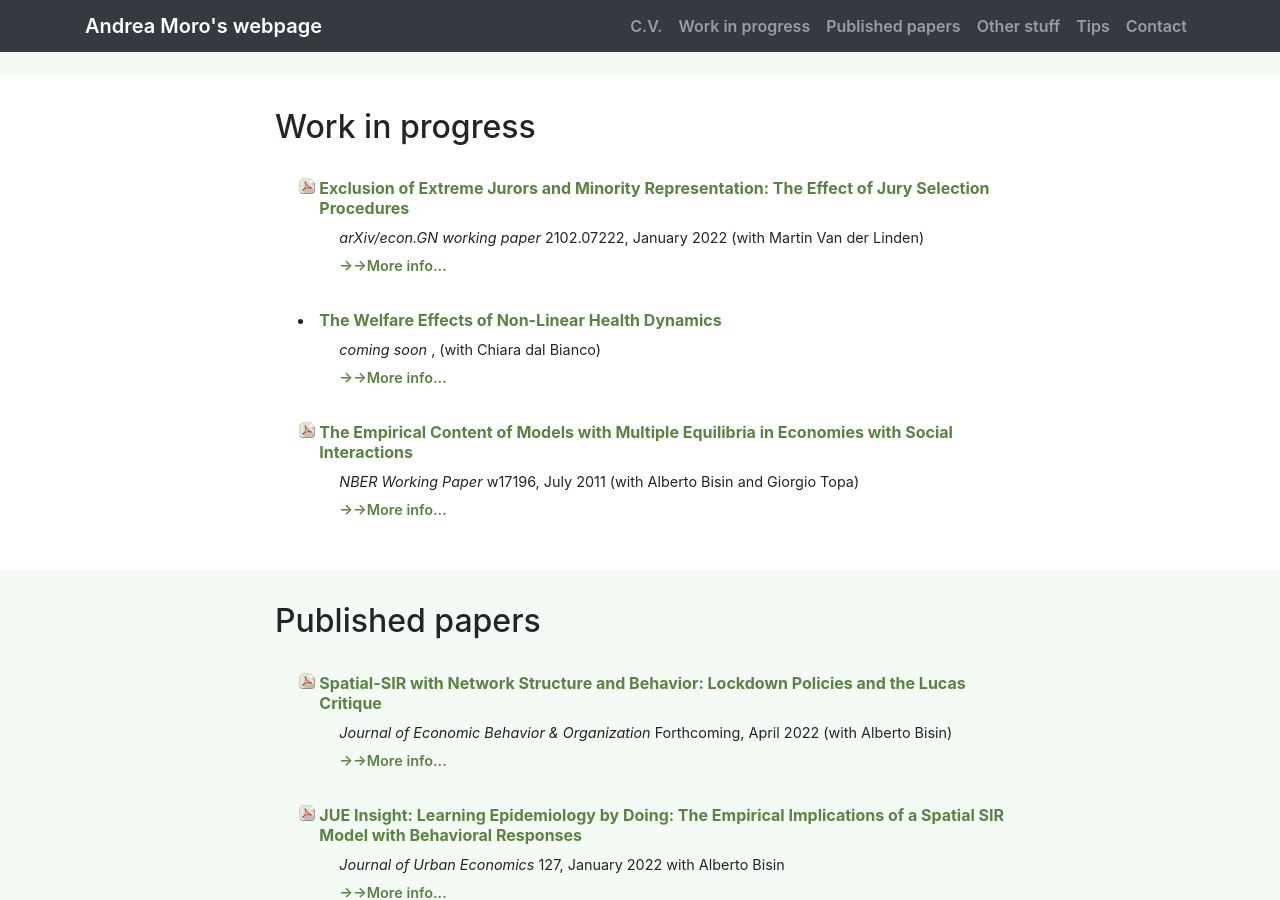
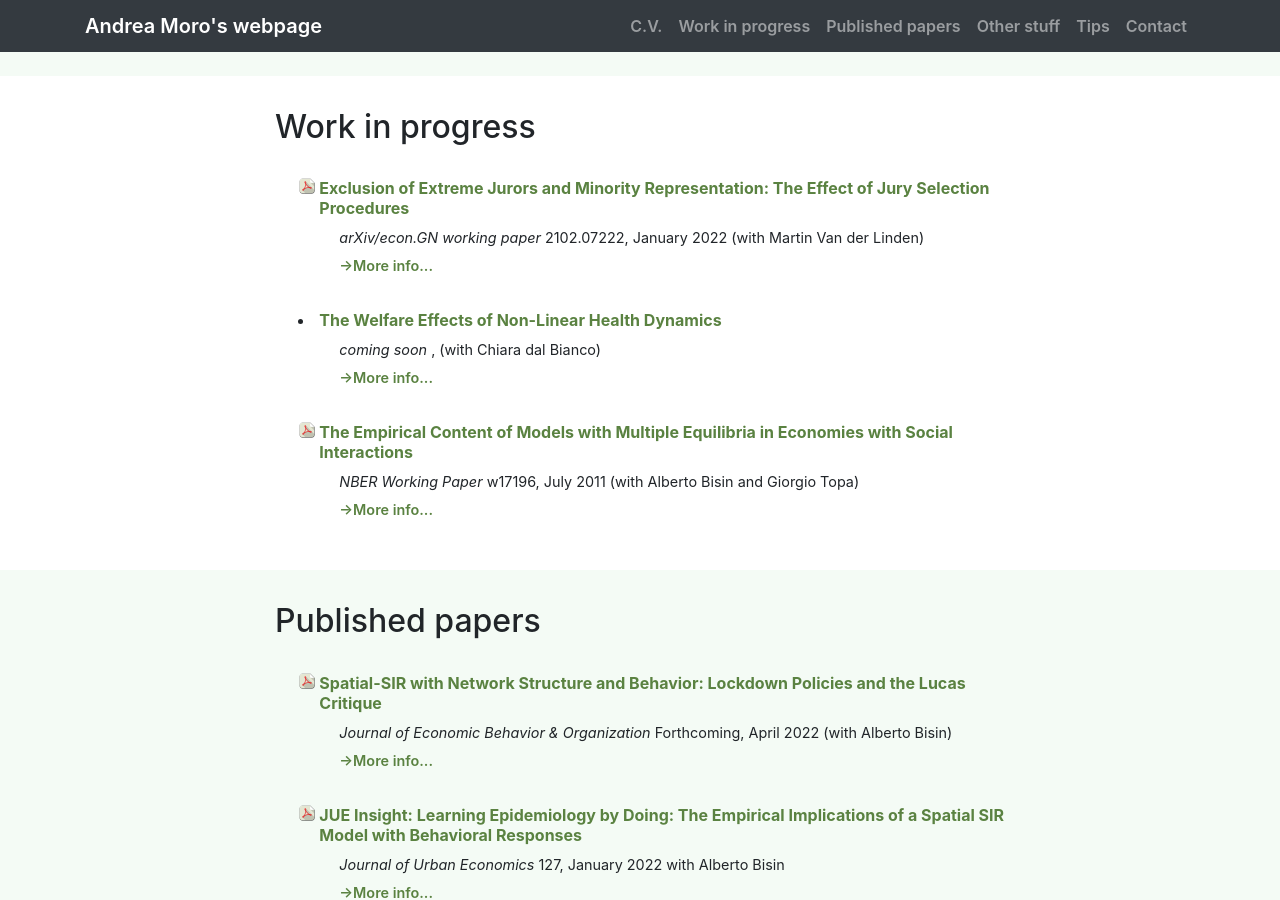
Before and after one commit to andreamoro-git/andreamoro-git.github.io, a Jekyll site: the page built from index.md, in a window 1280 px wide and 900 px high, scrolled down 354 px. Built offline with Jekyll 4.4.1, drawn with Linux system fonts in a browser that asks for light colours; our own code applies the rules of GitHub Pages for plain Markdown files.

Commit message:
reverting to git 283e003

```diff
--- a/_includes/article.html
+++ b/_includes/article.html
@@ -50,12 +50,12 @@
       {{ post.shortauthor }}
     </li>
 
-    <li class="info"><span class="info">More info...</span></li>
+    <li class="info"><span>More info...</span></li>
     <!-- hidden items -->
     {{ post.content }}
     {% if post.nocite != true %}
       <li class="acc_hide"> <!-- citation -->
-        <div class="title">Citation<span class="acc_trigger info">BibTeX</span>
+        <div class="title">Citation<span class="acc_trigger">BibTeX</span>
         </div>
         <div class="cit-text">
           <code>
--- a/js/scrolling-nav.js
+++ b/js/scrolling-nav.js
@@ -42,7 +42,7 @@ jQuery(document).ready(function($) {
   //   $temp.remove();
   //   alert('Citation entry copied to clipboard');
   // });
-  var h2s = $('li.info').click(function() {
+  var h2s = $('.info').click(function() {
     //h2s.not(this).removeClass('active')
     // $(this).toggleClass('active')
     //				thisurl = $(this).next('div').find('a')[0].href
```
